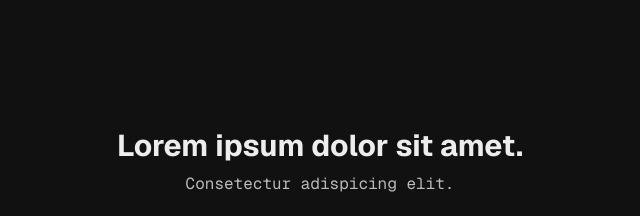
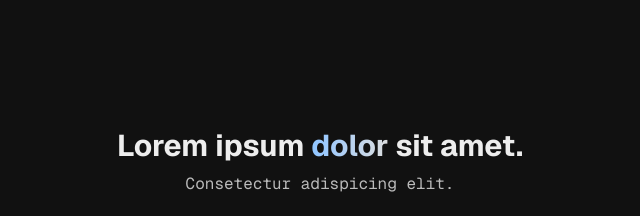
Before and after one commit to javascripter355/Bazar-Website, a Next.js app: page / in a window 1280 px wide. Shown: the top 216 px of the page, without its empty margins (320-960 px from the left). Built offline with nearby package versions, Linux system fonts and the light colour scheme.

Commit message:
feat: add light-blue-to-white left-to-right gradient to placeholder header

```diff
--- a/app/page.js
+++ b/app/page.js
@@ -8,7 +8,7 @@ export default function Home () {
     return (
         <div className="grid place-items-center w-screen px-16 py-32 gap-10 grid-rows-[auto_auto_auto]">
             <div className="flex flex-col items-center gap-2">
-                <h1 className="text-3xl font-sans text-center font-bold">Lorem ipsum dolor sit amet.</h1>
+                <h1 className="text-3xl font-sans text-center font-bold">Lorem ipsum <span className="bg-gradient-to-r from-blue-300 to-[#ddd] bg-clip-text text-transparent">dolor</span> sit amet.</h1>
                 <h2 className="text-[#bbb] font-mono text-center">Consetectur adispicing elit.</h2>
                 <button className="border-1 font-sans bg-[#fff] transition-all duration-300 ease-out hover:bg-[#dfdfdf]
                 mt-4 text-[#0a0a0a] rounded-full px-6 py-3 text-sm flex justify-center">Pre-order</button>
```
